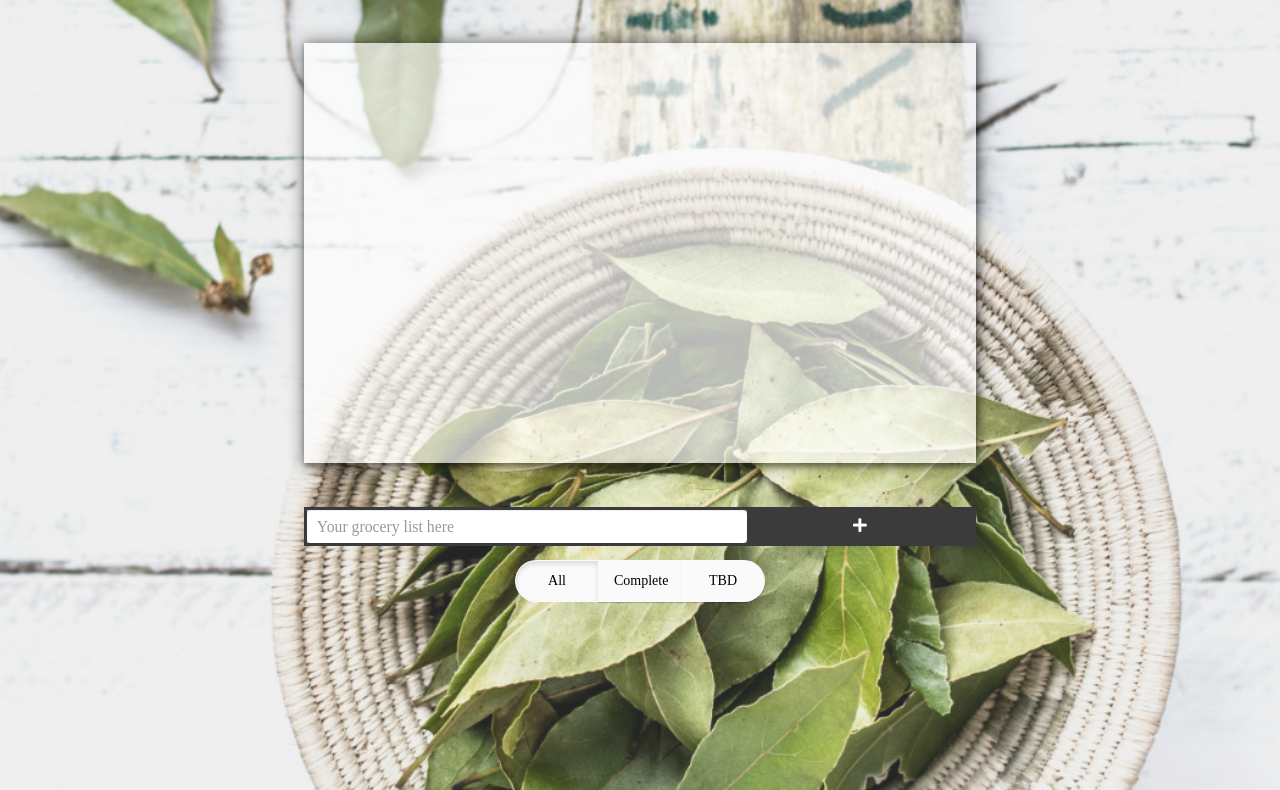
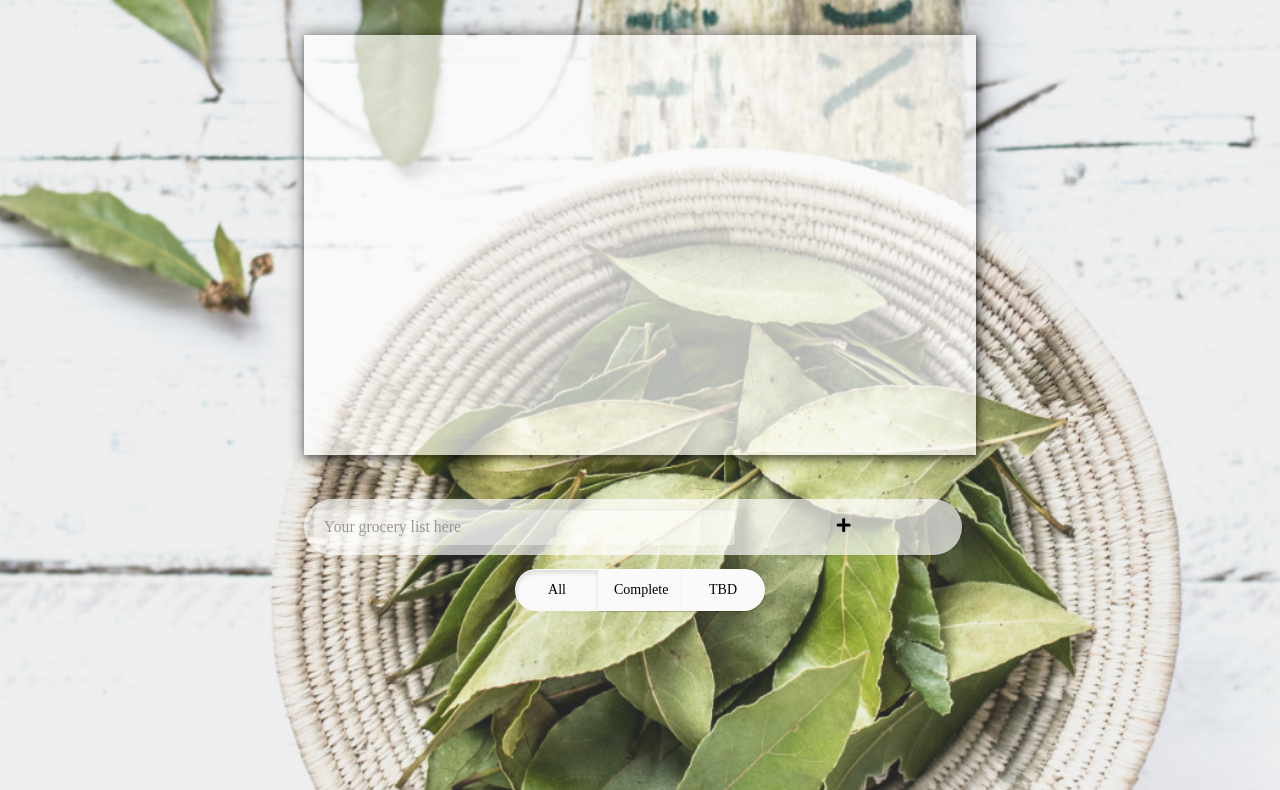
Before and after one commit to max77p/BasketCase, a plain HTML site: page index.html in a window 1280 px wide. Shown: the part 80-870 px from the top of the page. Drawn offline with nearby package versions, Linux system fonts and the light colour scheme; no server answers; a web font is replaced by a local one.

Commit message:
final style

```diff
--- a/assets/css/style.css
+++ b/assets/css/style.css
@@ -208,6 +208,7 @@ form {
     font-size: 1.125em;/*18px*/
     font-weight: normal;
     padding-left: 0.625em;/*10px*/
+    background: #ffffff6b;
   }
 
   .add {/*styling and position for button*/
@@ -545,6 +546,21 @@ body {
     margin-right: 1em;
 }
 
+#listBar{
+    border-style: none;
+    /* font-family: 'Poppins', sans-serif; */
+    background: #ffffffab;
+    /* opacity: 0.5; */
+    border-radius: 2em;
+    padding: 10px;
+    overflow: hidden;
+    display: flex;
+    height: 4em;
+    z-index: 1;
+    margin-right: 1em;
+
+}
+
 #searchIcon, #searchInput {
     padding-top: 0.3125em;
     padding-bottom: 0.3125em;
@@ -559,6 +575,14 @@ body {
     border-style: none;
     /* font-family: 'Poppins', sans-serif; */
     background-color: #b3b2b2fc;
+color:black;
+font-weight:bold;
+}
+#listForm, #listButton {
+    padding: 0;
+    border-style: none;
+    /* font-family: 'Poppins', sans-serif; */
+    background: #ffffff00;
 color:black;
 font-weight:bold;
 }
--- a/index.html
+++ b/index.html
@@ -75,9 +75,9 @@
 
     <div class="container todoContainer">
         <ul id="list-items"></ul>
-        <form class="add-items">
-            <input type="text" class="form-control" id="todo-list-item" placeholder="Your grocery list here">
-            <button class="add" type="submit">
+        <form class="add-items" id="listBar">
+            <input type="text" class="form-control" id="todo-list-item" id="listForm" placeholder="Your grocery list here">
+            <button class="add" type="submit" id="listButton">
                 <i class="fas fa-plus"></i>
             </button>
         </form>
```
Also changed, not shown: recipe.html (+0 -1 lines).
